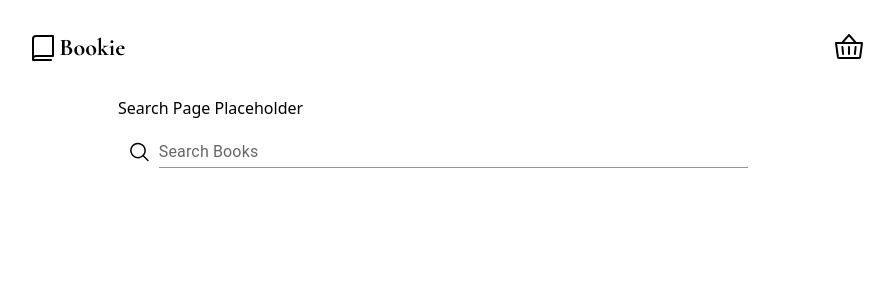
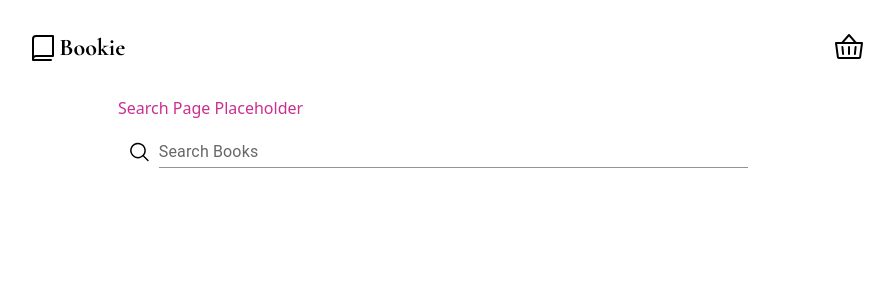
Before and after one commit to z-sanchez/bookie, a React (Vite) app: page / in a window 1280 px wide. Shown: the top 300 px of the page, without its empty margins (202-1096 px from the left). Built offline with nearby package versions, Linux system fonts and the light colour scheme; a web font is replaced by a local one.

Commit message:
added theme

```diff
--- a/src/App.tsx
+++ b/src/App.tsx
@@ -1,11 +1,15 @@
+import { ThemeProvider } from "@emotion/react";
 import { Container } from "./layouts/Container";
 import { SearchPage } from "./pages/SearchPage";
+import { theme } from "./Theme";
 
 function App() {
   return (
-    <Container>
-      <SearchPage />
-    </Container>
+    <ThemeProvider theme={theme}>
+      <Container>
+        <SearchPage />
+      </Container>
+    </ThemeProvider>
   );
 }
 
--- /dev/null
+++ b/src/Theme.ts
@@ -0,0 +1,9 @@
+import { createTheme } from "@mui/material/styles";
+
+export const theme = createTheme({
+  palette: {
+    primary: {
+      main: "#ca2f8f",
+    },
+  },
+});
--- a/src/pages/SearchPage.tsx
+++ b/src/pages/SearchPage.tsx
@@ -1,10 +1,15 @@
+import { useTheme } from "@mui/material";
 import { SearchBar } from "../components/SearchBar";
 import { Page } from "../layouts/Page";
 
 const SearchPage = () => {
+  const theme = useTheme();
+
   return (
     <Page>
-      <p>Search Page Placeholder</p>
+      <p style={{ color: theme.palette.primary.main }}>
+        Search Page Placeholder
+      </p>
       <SearchBar />
     </Page>
   );
```
